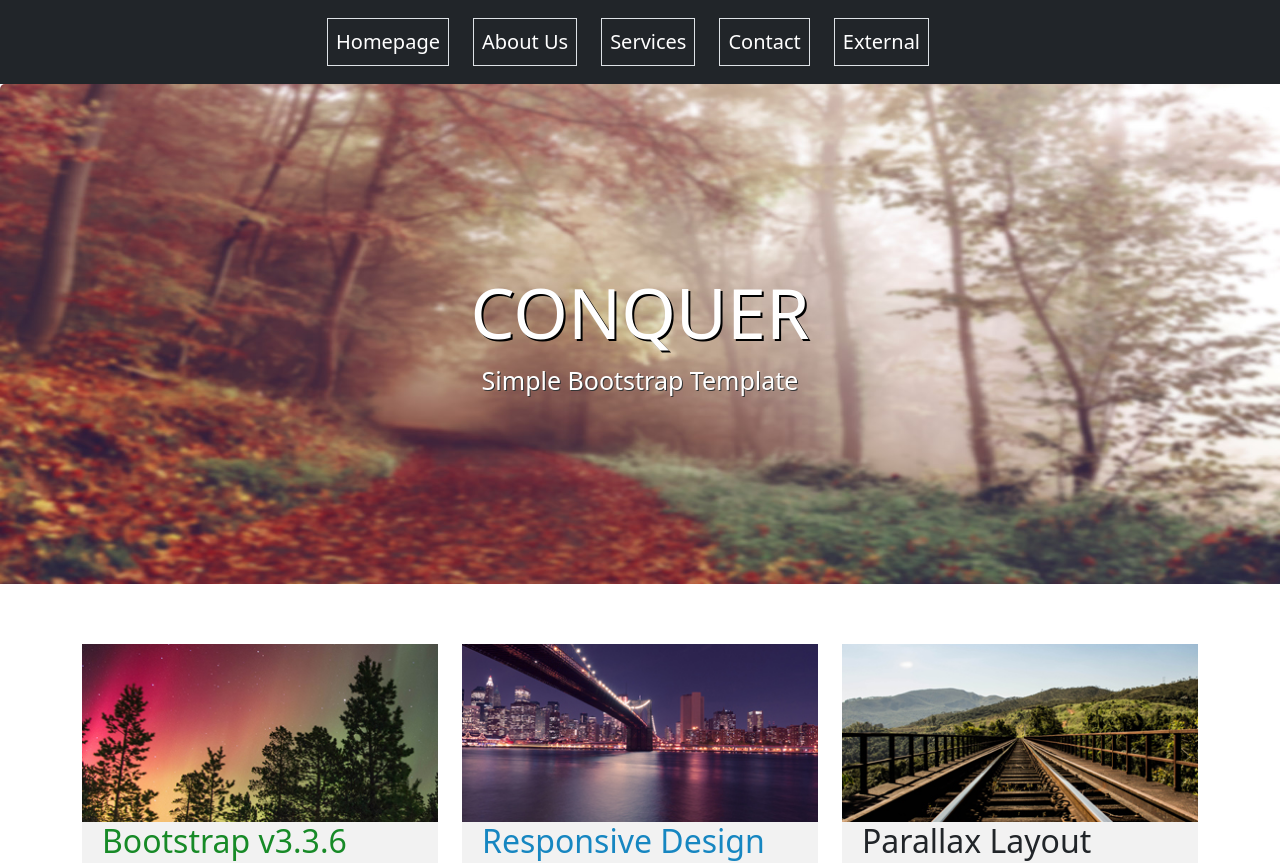
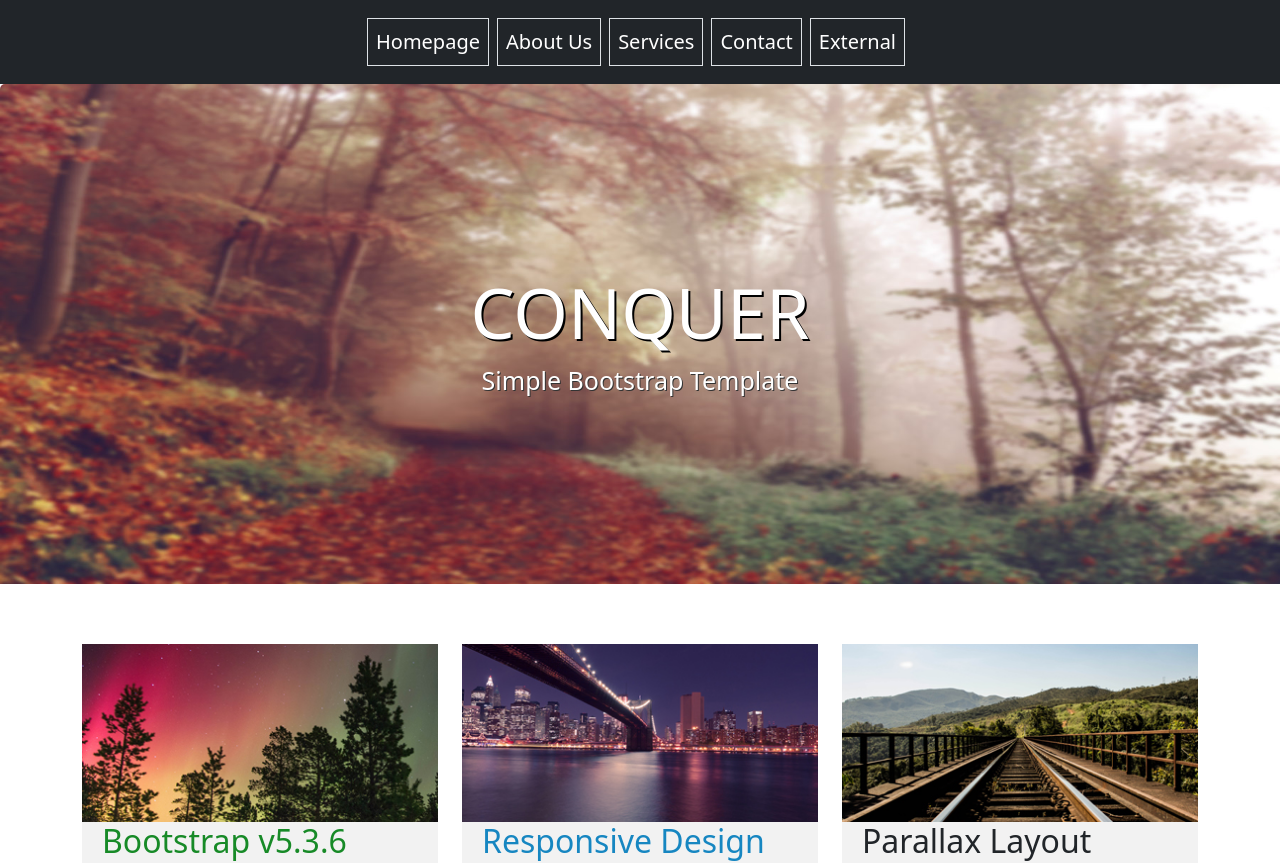
Before and after one commit to Adhilafaisal/conquer-bootstrap, a plain HTML site: page index.html in a window 1280 px wide. Shown: the top 863 px of the page. Drawn offline with nearby package versions, Linux system fonts and the light colour scheme.

Commit message:
third commit

```diff
--- a/index.html
+++ b/index.html
@@ -23,21 +23,21 @@
 </head>
 
 <body>
-  <nav class="navbar navbar-expand-sm bg-dark navbar-dark justify-content-center  sticky-top">
-    <!-- <div class="container-fluid ">
+  <nav class="navbar navbar-expand-sm bg-dark navbar-dark sticky-top">
+    <div class="container-fluid justify-content-center ">
       <button class="navbar-toggler" data-bs-toggle="collapse" data-bs-target="#collapsiblenavbar">
         <span class="navbar-toggler-icon"></span>
       </button>
-      <div id="collapsiblenavbar" class="collapse navbar-collapse"> -->
-        <ul class="navbar-nav d-flex">
-          <li class="nav-item me-4"> <a href="#section1" class="nav-link border">Homepage</a></li>
-          <li class="nav-item me-4"> <a href="#section2" class="nav-link border">About Us</a></li>
-          <li class="nav-item me-4"> <a href="#section3" class="nav-link border">Services</a></li>
-          <li class="nav-item me-4"> <a href="#section4" class="nav-link border">Contact</a></li>
-          <li class="nav-item me-4"> <a href="#section5" class="nav-link border">External</a></li>
+      <div id="collapsiblenavbar" class="collapse navbar-collapse flex-grow-0">
+        <ul class="navbar-nav ">
+          <li class="nav-item me-2"> <a href="#section1" class="nav-link border">Homepage</a></li>
+          <li class="nav-item me-2 "> <a href="#section2" class="nav-link border">About Us</a></li>
+          <li class="nav-item me-2"> <a href="#section3" class="nav-link border">Services</a></li>
+          <li class="nav-item me-2"> <a href="#section4" class="nav-link border">Contact</a></li>
+          <li class="nav-item me-2"> <a href="#section5" class="nav-link border">External</a></li>
         </ul>
-      <!-- </div>
-    </div> -->
+      </div>
+    </div>
   </nav>
   <div id="section1">
     <header>
@@ -59,7 +59,7 @@
           <div class="col-sm-4">
             <div class="feature-content">
               <img src="./1-1.jpg" width="100%" alt="">
-              <h2 class="feature-content-title green-text">Bootstrap v3.3.6</h2>
+              <h2 class="feature-content-title green-text">Bootstrap v5.3.6</h2>
               <p class="feature-content-description">Morbi sagittis justo a velit placerat ullamcorper
                 quis quis velit. Sed convallis at risus ullamcorper auctor. Praesent quis velit neque.
                 Quisque semper porta nisi vitae suscipit. Duis lectus magna, ornare ac scelerisque.
--- a/style.css
+++ b/style.css
@@ -296,7 +296,7 @@ text-shadow: 2px 2px #000;
 }
 #comment{
   margin-top: 10px;
-}
+  }
 .btn{
   margin-top: 10px;
   background-color: #1e1c1c;
```
